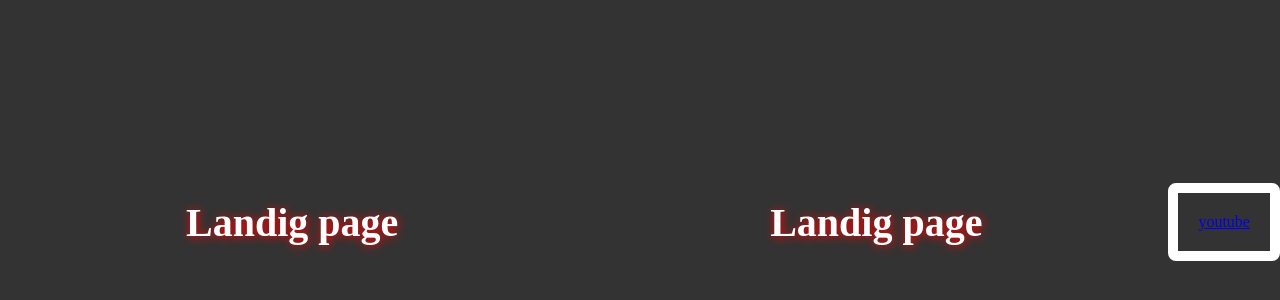
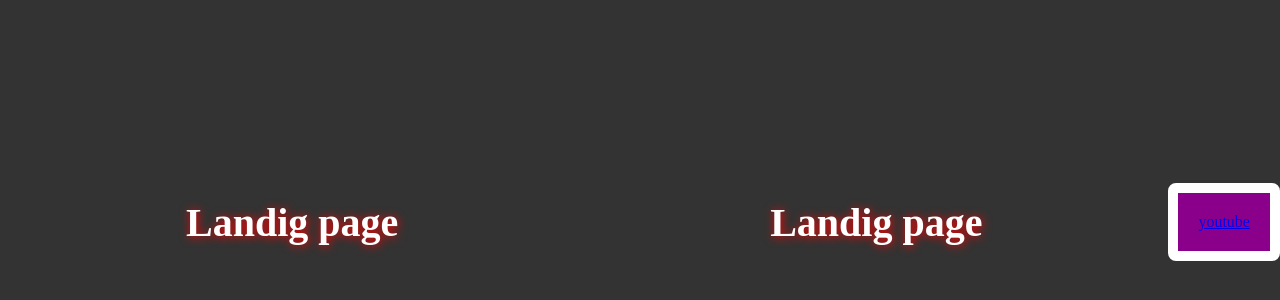
Before and after one commit to vermen/landing, a plain HTML site: page index.html in a window 1280 px wide. Shown: the part 178-478 px from the top of the page. Drawn offline with Linux system fonts and the light colour scheme.

Commit message:
commit 4

```diff
--- a/style.css
+++ b/style.css
@@ -21,5 +21,6 @@ h1 {
     padding: 20px;
     border: 10px solid #fff;
     border-radius: 8px;
+    background-color: darkmagenta;
 
 }
```
